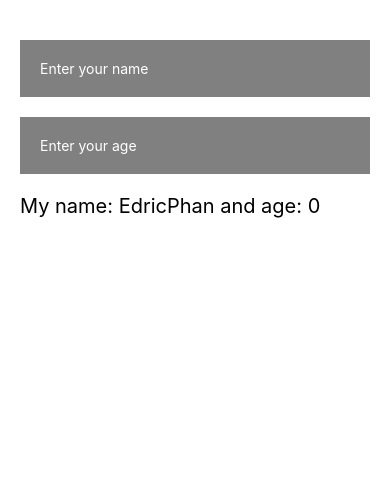
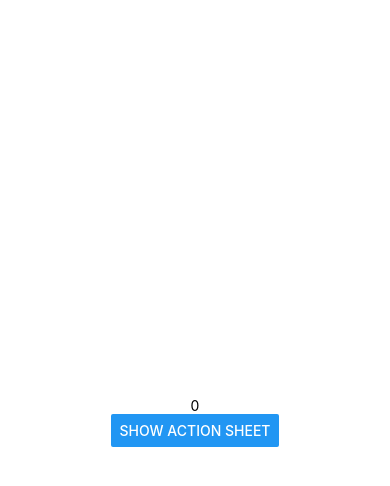
Before and after one commit to Phan-ChiHieu/React-Native-Course-2023, a React Native app: screen / in a window 390 px wide. Shown: the top 486 px of the page. Built offline with nearby package versions, Linux system fonts and the light colour scheme.

Commit message:
update code

```diff
--- a/App.js
+++ b/App.js
@@ -1,5 +1,5 @@
 import { StatusBar } from "expo-status-bar";
-import { useEffect, useState } from "react";
+import { useEffect, useRef, useState } from "react";
 import {
   StyleSheet,
   Text,
@@ -21,8 +21,11 @@ import {
   InputAccessoryView,
   Appearance,
   useColorScheme,
+  Platform,
+  Animated,
+  ActionSheetIOS,
 } from "react-native";
-import styles from "./styles";
+import styles, { styled } from "./styles";
 
 export default function App() {
   // const [number, setNumber] = useState(0);
@@ -92,6 +95,47 @@ export default function App() {
   // const isDarkMode = currentColorScheme === "dark";
 
   // End Cach 2
+
+  const fadeAmin = useRef(new Animated.Value(0)).current;
+
+  const fadeIn = () => {
+    Animated.timing(fadeAmin, {
+      toValue: 1,
+      duration: 2000,
+      useNativeDriver: true,
+    }).start();
+  };
+
+  const fadeOut = () => {
+    Animated.timing(fadeAmin, {
+      toValue: 0,
+      duration: 1000,
+      useNativeDriver: true,
+    }).start();
+  };
+
+  const [result, setResult] = useState(0);
+
+  const onPress = () => {
+    ActionSheetIOS.showActionSheetWithOptions(
+      {
+        options: ["Cancel", "Generate Number", "Reset"],
+        destructiveButtonIndex: 2,
+        cancelButtonIndex: 0,
+        userInterfaceStyle: "dark",
+        title: "Generate Number",
+        message: "Generate ramdom Number",
+      },
+      (buttonIndex) => {
+        if (buttonIndex === 0) {
+        } else if (buttonIndex === 1) {
+          setResult(Math.floor(Math.random() * 100) + 1);
+        } else if (buttonIndex === 2) {
+          setResult("Random Number");
+        }
+      }
+    );
+  };
 
   return (
     // <TouchableWithoutFeedback
@@ -203,44 +247,88 @@ export default function App() {
 
     //   <Image style={styles.img} source={require("./assets/favicon.png")} resizeMode="contain" />
     // </SafeAreaView>
-    <SafeAreaView
-      style={{
-        flex: 1,
-        padding: 20,
-        backgroundColor: !isDarkMode ? "white" : "gray",
-      }}
-    >
-      <TextInput
-        style={{
-          marginTop: 20,
-          backgroundColor: !isDarkMode ? "gray" : "white",
-          color: !isDarkMode ? "white" : "black",
-          padding: 20,
-        }}
-        placeholder="Enter your name"
-        onChangeText={(text) => setName(text)}
-      />
-      <TextInput
-        style={{
-          marginTop: 20,
-          backgroundColor: !isDarkMode ? "gray" : "white",
-          color: !isDarkMode ? "white" : "black",
-          padding: 20,
-        }}
-        placeholder="Enter your age"
-        onChangeText={(age) => setAge(age)}
-      />
-      <Text
-        style={{
-          fontSize: 20,
-          marginTop: 20,
-          color: !isDarkMode ? "black" : "white",
-        }}
-      >
-        My name: {name} and age: {age}
-      </Text>
-    </SafeAreaView>
+    // <SafeAreaView
+    //   style={{
+    //     flex: 1,
+    //     padding: 20,
+    //     backgroundColor: !isDarkMode ? "white" : "gray",
+    //   }}
+    // >
+    //   <TextInput
+    //     style={{
+    //       marginTop: 20,
+    //       backgroundColor: !isDarkMode ? "gray" : "white",
+    //       color: !isDarkMode ? "white" : "black",
+    //       padding: 20,
+    //     }}
+    //     placeholder="Enter your name"
+    //     onChangeText={(text) => setName(text)}
+    //   />
+    //   <TextInput
+    //     style={{
+    //       marginTop: 20,
+    //       backgroundColor: !isDarkMode ? "gray" : "white",
+    //       color: !isDarkMode ? "white" : "black",
+    //       padding: 20,
+    //     }}
+    //     placeholder="Enter your age"
+    //     onChangeText={(age) => setAge(age)}
+    //   />
+    //   <Text
+    //     style={{
+    //       fontSize: 20,
+    //       marginTop: 20,
+    //       color: !isDarkMode ? "black" : "white",
+    //     }}
+    //   >
+    //     My name: {name} and age: {age}
+    //   </Text>
+    // </SafeAreaView>
+
+    // <SafeAreaView style={styles.container}>
+    //   <Text>OS</Text>
+    //   <Text>{Platform.OS}</Text>
+
+    //   <Text>OS Version</Text>
+    //   <Text>{Platform.Version}</Text>
+
+    //   <Text>isTV</Text>
+    //   <Text>{Platform.isTV.toString()}</Text>
+
+    //   {Platform.OS === "ios" && (
+    //     <>
+    //       <Text>isPad</Text>
+    //       <Text>{Platform.isPad.toString()}</Text>
+    //     </>
+    //   )}
+
+    //   <Text>Constant</Text>
+    //   <Text>{JSON.stringify(Platform.constants, null, 2)}</Text>
+    // </SafeAreaView>
+
+    // <SafeAreaView style={styles.container}>
+    //   <Animated.View
+    //     style={[
+    //       styles.item,
+    //       {
+    //         opacity: fadeAmin,
+    //       },
+    //     ]}
+    //   >
+    //     <Text style={styles.title}>Phan Chi Hieu</Text>
+    //   </Animated.View>
+    //   <View>
+    //     <Button title="Fade In" onPress={fadeIn} />
+    //     <Button title="Fade Out" onPress={fadeOut} />
+    //   </View>
+    // </SafeAreaView>
+    <View style={styled.container}>
+      {/* <Text style={styled.label}>I am a native label</Text> */}
+
+      <Text style={styles.result}>{result}</Text>
+      <Button title="Show Action Sheet" onPress={onPress} />
+    </View>
   );
 }
 
-// 6:00
+// 7:47
--- a/styles.js
+++ b/styles.js
@@ -1,4 +1,4 @@
-import { StyleSheet } from "react-native";
+import { StyleSheet, Platform, PlatformColor } from "react-native";
 
 const styles = StyleSheet.create({
   container: {
@@ -79,9 +79,33 @@ const styles = StyleSheet.create({
     color: "blue",
     fontFamily: "PingFang SC",
     textDecorationLine: "line-through",
-    textDecorationColor: 'red',
-    textDecorationStyle: "dashed"
+    textDecorationColor: "red",
+    textDecorationStyle: "dashed",
   },
 });
 
 export default styles;
+
+export const styled = StyleSheet.create({
+  container: {
+    flex: 1,
+    justifyContent: "center",
+    alignItems: "center",
+  },
+  label: {
+    padding: 20,
+    ...Platform.select({
+      ios: {
+        color: PlatformColor("label"),
+        backgroundColor: PlatformColor("systemBrown"),
+      },
+      android: {
+        color: PlatformColor("?android:attr/textColor"),
+        backgroundColor: PlatformColor("@android:color/holo_blue_bright"),
+      },
+      default: {
+        color: "black",
+      },
+    }),
+  },
+});
```
